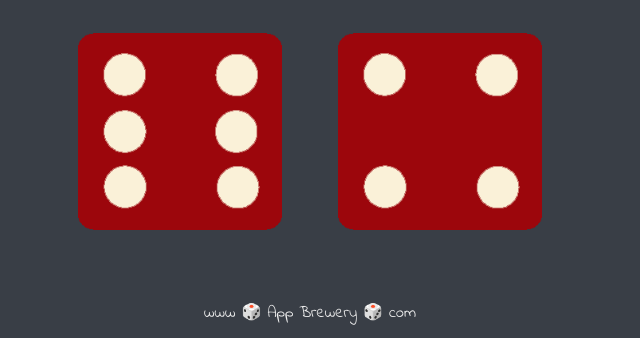
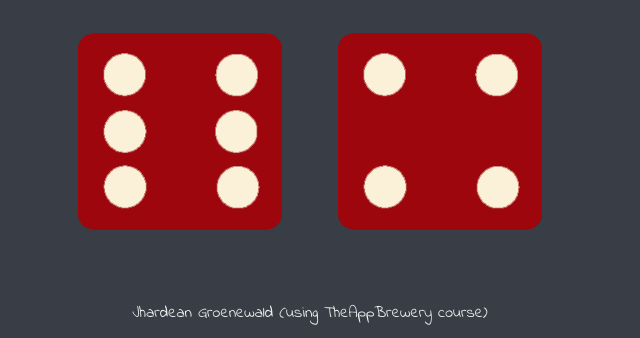
Before and after one commit to DeathLovesBudder/Dice-Game, a plain HTML site: page index.html in a window 1280 px wide. Shown: the part 462-800 px from the top of the page, without its empty margins (330-970 px from the left). Drawn offline with Linux system fonts and the light colour scheme.

Commit message:
Changed the footer

```diff
--- a/index.html
+++ b/index.html
@@ -29,6 +29,6 @@
   </body>
 
   <footer>
-    www 🎲 App Brewery 🎲 com
+    Jhardean Groenewald (using TheAppBrewery course)
   </footer>
 </html>
```
